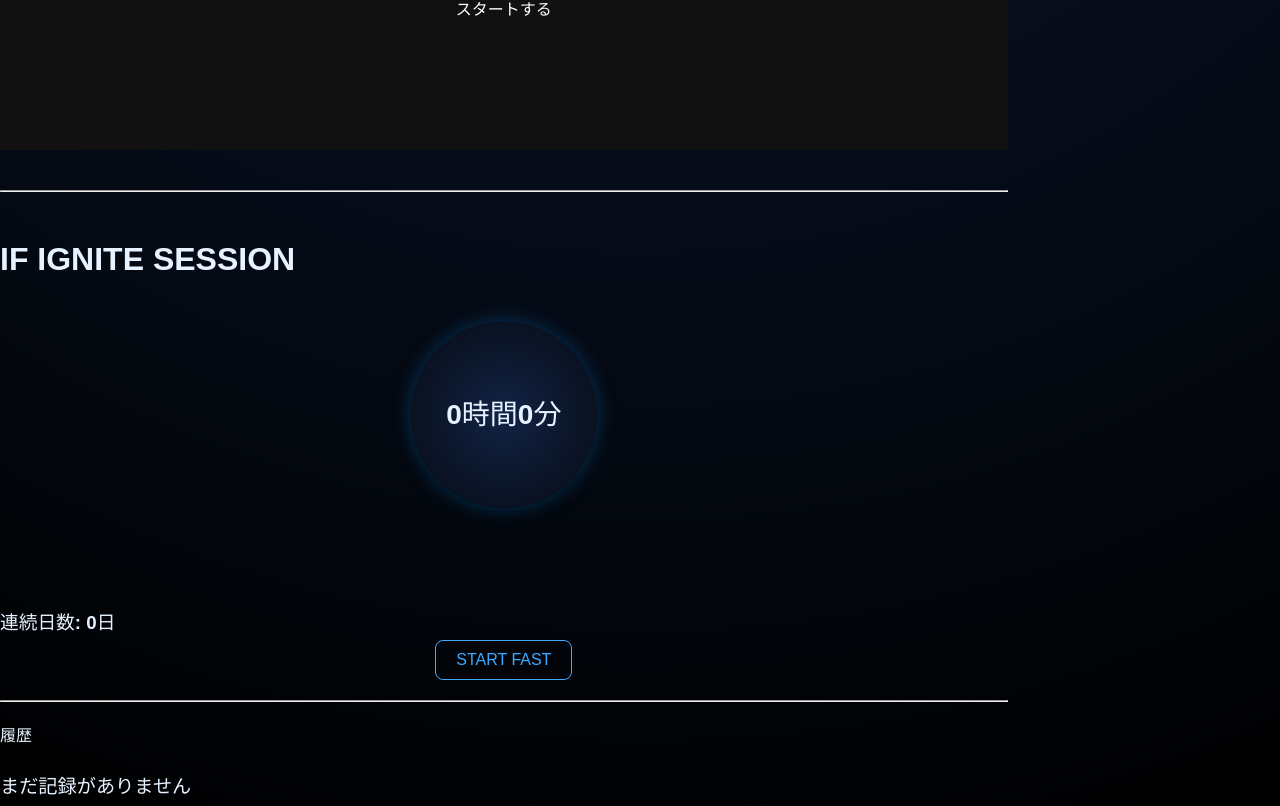
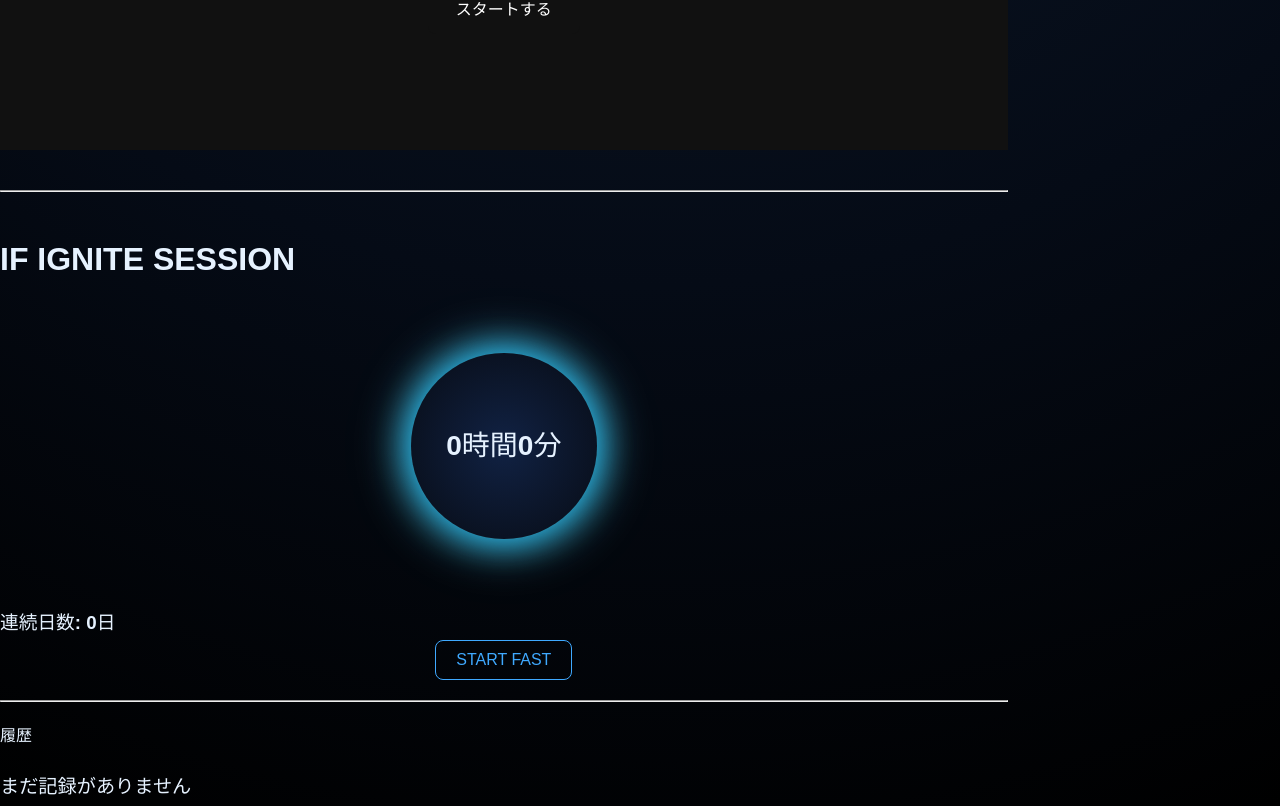
Before and after one commit to UNG-LABEL/if-pwa-app, a React (Vite) app: page / in a window 1280 px wide. Shown: the part 2188-2994 px from the top of the page. Built offline with nearby package versions, Linux system fonts and the light colour scheme.

Commit message:
Implement unified heartbeat animation for Ignite timer (idle & running sync)

```diff
--- a/src/App.css
+++ b/src/App.css
@@ -1,7 +1,3 @@
-body {
-  font-family: sans-serif;
-}
-
 body {
   margin: 0;
   background: radial-gradient(
@@ -13,7 +9,6 @@ body {
   color: #e6f2ff;
   font-family: 'Inter', sans-serif;
 }
-
 
 
 button {
@@ -39,7 +34,7 @@ button:hover {
   width: 186px;
   height: 186px;
   border-radius: 50%;
-  top: 37%;
+  top: 50%;
   left: 50%;
   transform: translate(-50%, -50%);
   display: flex;
@@ -50,13 +45,29 @@ button:hover {
   background: radial-gradient(circle, #112244 0%, #0a1222 70%);
   box-shadow: 0 0 20px rgba(0,150,255,0.3);
   transition: all 0.4s ease;
+  animation: ignitePulse 4s ease-in-out infinite;
+  animation-fill-mode: both;
 }
+
+@keyframes slowPulse {
+  0% {
+    box-shadow: 0 0 10px rgba(0,150,255,0.25);
+  }
+  50% {
+    box-shadow: 0 0 28px rgba(0,180,255,0.55);
+  }
+  100% {
+    box-shadow: 0 0 10px rgba(0,150,255,0.25);
+  }
+}
+
 
 
 .timer-display.active {
   box-shadow:
     0 0 25px rgba(0,150,255,0.6),
     0 0 20px rgba(0,180,255,0.3);
+  animation: ignitePulse 2.2s ease-in-out infinite;
 }
 
 .timer-wrapper {
@@ -76,23 +87,16 @@ button:hover {
 
 .progress-ring-progress {
   transition: stroke-dashoffset 0.3s linear;
-  filter: drop-shadow(0 0 8px #00bfff);
-  animation: pulseGlow 4s infinite ease-in-out;
+  filter: drop-shadow(0 0 14px #00bfff);
+  animation: ignitePulse 4s ease-in-out infinite;
+  animation-fill-mode: both;
 }
 
-@keyframes pulseGlow {
-  0% {
-    filter: drop-shadow(0 0 4px #00bfff);
-  }
-  50% {
-    filter: drop-shadow(0 0 20px #5ce1ff);
-  }
-  100% {
-    filter: drop-shadow(0 0 4px #00bfff);
-  }
-}
+
+
+
 .progress-ring-progress.running {
-  animation: pulseGlow 2.5s infinite ease-in-out;
+  animation: ignitePulse 2.2s ease-in-out infinite;
 }
 
 .progress-ring-progress.completed {
@@ -101,3 +105,19 @@ button:hover {
   animation: none;
   transition: all 0.8s ease;
 }
+
+
+@keyframes ignitePulse {
+  0% {
+    box-shadow: 0 0 12px rgba(0,150,255,0.25);
+    filter: drop-shadow(0 0 8px #00bfff);
+  }
+  50% {
+    box-shadow: 0 0 34px rgba(0,180,255,0.6);
+    filter: drop-shadow(0 0 22px #5ce1ff);
+  }
+  100% {
+    box-shadow: 0 0 12px rgba(0,150,255,0.25);
+    filter: drop-shadow(0 0 8px #00bfff);
+  }
+}
--- a/src/components/IFTimer.tsx
+++ b/src/components/IFTimer.tsx
@@ -187,13 +187,17 @@ completeFast(entry);
             strokeDasharray={2 * Math.PI * 100}
             strokeDashoffset={2 * Math.PI * 100 * (1 - progress / 100)}
             className={`progress-ring-progress
-              ${status === "completed" ? "completed" : ""}
-              ${status === "running" ? "running" : ""}
+              status === "running" ? "running" : ""}
+             ${status === "completed" ? "completed" : ""}
             `}
           />
         </svg>
 
-        <div className={`timer-display ${status === "running" ? "active" : ""}`}>
+        <div className={`timer-display
+               ${status === "running" ? "running" : ""}
+               ${status === "completed" ? "completed" : ""}
+             `}
+           >
           {formatTime(elapsed)}
        </div>
      </div>
```
